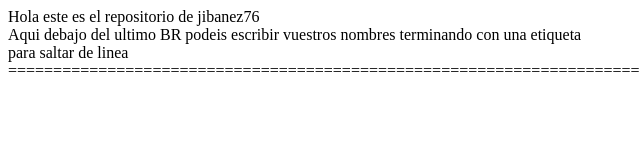
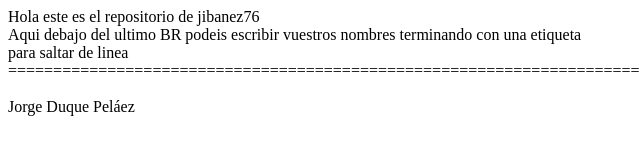
Before and after one commit to jibanez76/master_bigdata, a plain HTML site: page index.html in a window 1280 px wide. Shown: the whole page, without its empty margins (0-640 px from the left). Drawn offline with Linux system fonts and the light colour scheme.

Commit message:
Cambios en el fichero index.html realizados en la rama jorge

```diff
--- a/index.html
+++ b/index.html
@@ -12,5 +12,7 @@ Aqui debajo del ultimo BR podeis escribir vuestros nombres terminando con una et
 ===========================================================================================<br>
 <br>
 
+Jorge Duque Peláez
+
 </body>
 </html>
```
